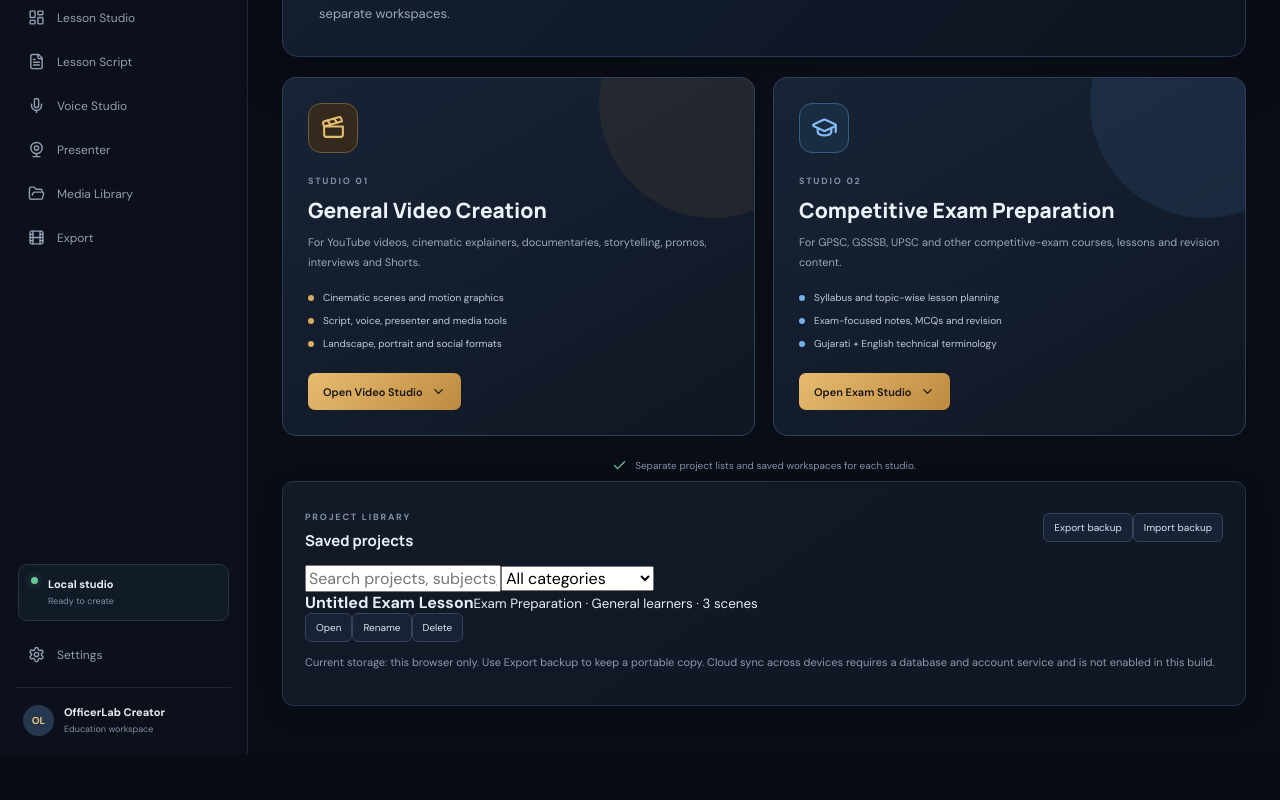
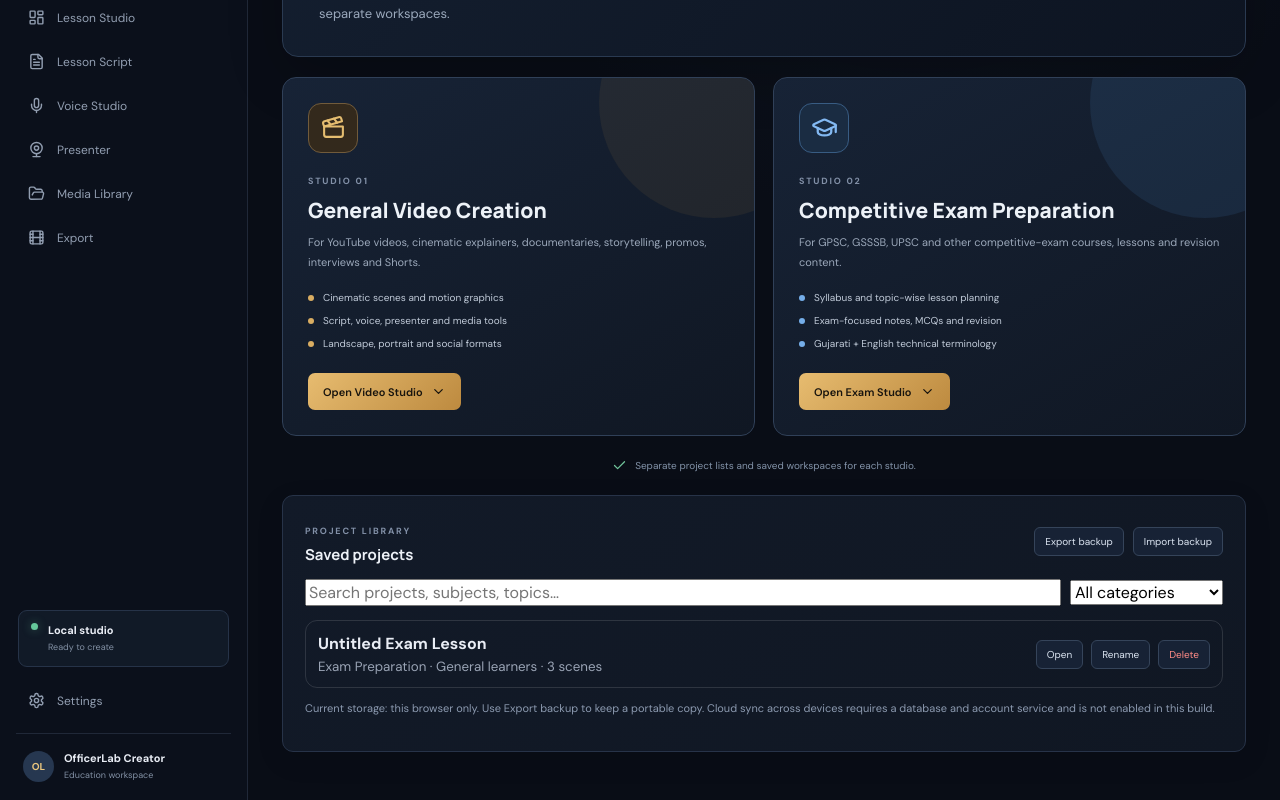
Before and after one commit to pratikranoliya998-ux/officerlab-cinematic-studio, a React (Vite) app: page / in a window 1280 px wide. Shown: the part 357-1157 px from the top of the page. Before the commit the page ends 1111 px from the top, so only its background shows below. Built offline with nearby package versions, Linux system fonts and the light colour scheme.

Commit message:
Style project library and scene actions

```diff
--- a/src/style.css
+++ b/src/style.css
@@ -150,3 +150,21 @@
 .platform-footnote{display:flex;align-items:center;gap:8px;justify-content:center;color:#8292a8;font-size:10px;margin:22px 0 8px}
 .platform-footnote svg{color:#70c39a}
 @media(max-width:800px){.platform-home{margin-top:8px}.platform-hero{padding:25px 21px}.platform-cards{grid-template-columns:1fr}.platform-card{min-height:0;padding:21px}.platform-card .btn{width:100%}}
+
+
+/* Project and scene management */
+.scene-row-wrap{display:flex;align-items:center;gap:4px;border:1px solid transparent;border-radius:12px;padding:3px;margin:3px 0}
+.scene-row-wrap.selected{border-color:rgba(217,168,79,.38);background:rgba(217,168,79,.07)}
+.scene-row-wrap .scene-row{flex:1;min-width:0}
+.scene-mini-action{border:1px solid var(--line,rgba(255,255,255,.12));background:rgba(255,255,255,.04);color:inherit;border-radius:8px;width:30px;height:30px;cursor:pointer;font-size:17px}
+.scene-mini-action:hover,.mini-action:hover{border-color:#d9a84f}
+.scene-mini-action.danger,.mini-action.danger{color:#ff8b86}
+.project-library{margin-top:22px}
+.library-actions,.library-filters{display:flex;gap:9px;align-items:center;flex-wrap:wrap}
+.library-filters{margin:14px 0}
+.library-filters input{flex:1;min-width:220px}
+.project-library-list{display:grid;gap:8px}
+.project-library-item{display:flex;align-items:center;gap:8px;padding:12px;border:1px solid var(--line,rgba(255,255,255,.12));border-radius:12px;flex-wrap:wrap}
+.project-library-item>div{flex:1;min-width:180px;display:grid;gap:4px}
+.project-library-item small{color:var(--muted,#9aa4b5)}
+@media(max-width:650px){.project-library-item{align-items:flex-start}.library-actions{width:100%}.project-library-item .mini-action{font-size:12px;padding:7px}}
```
